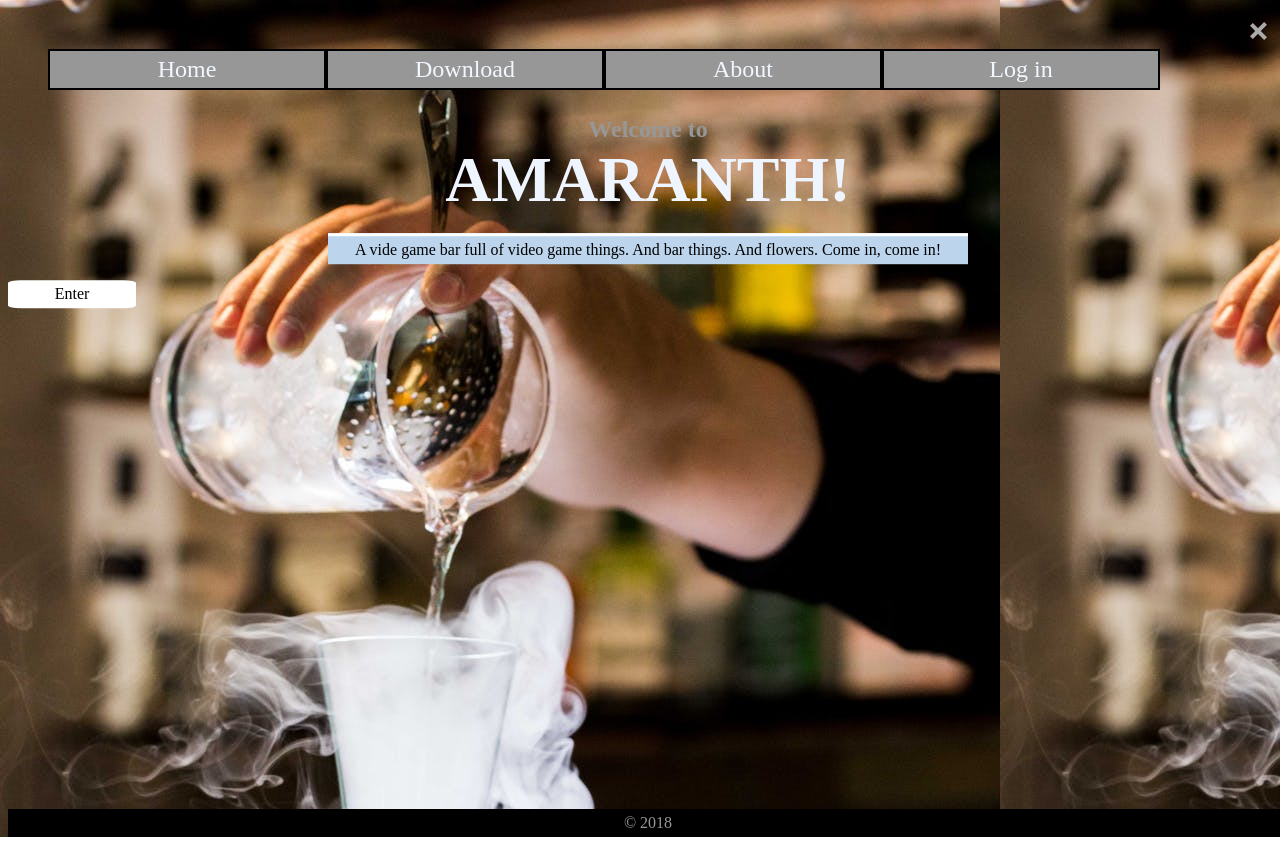
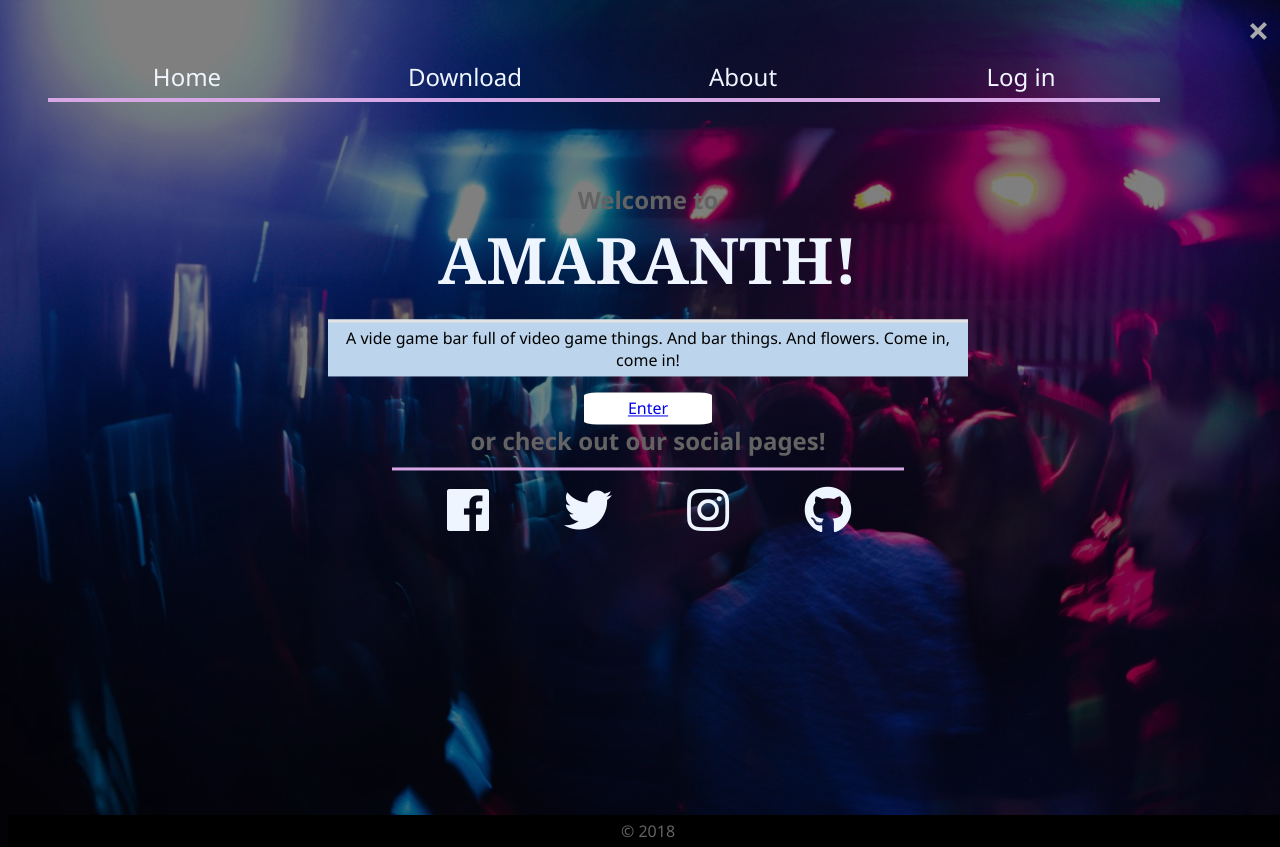
Before and after one commit to travisreynolds17/fake_game, a website: page dist/index.html in a window 1280 px wide. Both pictures are taken after a click on the element 1250 px from the left and 33 px from the top of the page. Drawn offline with Linux system fonts and the light colour scheme.

Commit message:
Added social links, adjusted color scheme

```diff
--- a/dist/css/main.css
+++ b/dist/css/main.css
@@ -8,7 +8,7 @@
   top: 20px;
   right: 20px;
   cursor: pointer;
-  transition: all 1s ease-out; }
+  transition: all 0.5s ease-out; }
   .nav-button .btn-line {
     background: #aaa;
     padding: 2px;
@@ -16,9 +16,9 @@
     width: 20px;
     z-index: 1; }
   .nav-button.close {
-    transition: all 1s ease-out; }
+    transition: all 0.5s ease-out; }
     .nav-button.close .btn-line {
-      transition: all 1s ease-out; }
+      transition: all 0.5s ease-out; }
       .nav-button.close .btn-line:nth-child(1) {
         transform: rotate(-1125deg) translate(0, 12px); }
       .nav-button.close .btn-line:nth-child(2) {
@@ -42,19 +42,22 @@
     grid-template-columns: repeat(4, 1fr);
     margin: 0 auto; }
     .nav .nav-menu.show {
-      transition: all 1s ease-out;
+      transition: all 0.5s ease-out;
       transform: translate3d(0, 100%, 0); }
   .nav .nav-branding.show {
     transform: translate3d(0, 0, 0); }
   .nav-item {
-    color: #f2f7ff;
+    color: #eff5ff;
     float: left;
     list-style: none;
-    background: #979797;
-    border: 2px solid black;
+    border-bottom: 4px solid #d7a6e4;
     padding: 5px;
     text-align: center;
-    font-size: 1.5rem; }
+    font-size: 1.5rem;
+    cursor: pointer;
+    transition: all 0.5s ease-out; }
+    .nav-item:hover {
+      color: #d7a6e4; }
 
 .btn {
   border-radius: 10%;
@@ -70,10 +73,15 @@
 body,
 html {
   width: 100%;
-  height: 100%; }
+  height: 100%;
+  font-family: "Segoe UI", Tahoma, Geneva, Verdana, sans-serif; }
 
-body {
-  background: url("/dist/images/background.jpeg"); }
+.bg-img {
+  background-image: url("/dist/images/background.jpg");
+  background-size: cover;
+  background-repeat: no-repeat;
+  background-color: rgba(0, 0, 0, 0.5);
+  background-blend-mode: overlay; }
 
 h1,
 h2,
@@ -87,7 +95,7 @@ h6 {
 .footer {
   background: black;
   font-size: 1rem;
-  color: #979797;
+  color: #636363;
   text-align: center;
   margin: auto;
   padding: 5px;
@@ -103,23 +111,39 @@ Landing Page
 *------------------------------------------------------------
 ------------------------------------------------------------*/
 #landing {
-  transition: all 1s ease-out;
+  transition: all 0.5s ease-out;
   text-align: center; }
   #landing h1 {
     color: #eff5ff;
     font-weight: 700;
     font-size: 4rem;
-    text-transform: uppercase; }
+    text-transform: uppercase;
+    font-family: Cambria, Cochin, Georgia, Times, "Times New Roman", serif; }
   #landing h2 {
-    color: #979797; }
+    color: #636363; }
   #landing p {
     background: #bcd5ec;
     width: 50%;
     margin: 2vh auto;
     padding: 5px;
-    border-top: 3px solid white; }
+    border-top: 3px solid #e3e3e3; }
   #landing.show {
     transform: translate3d(0, 35%, 0); }
+  #landing .btn {
+    margin: auto; }
+  #landing .social {
+    display: grid;
+    grid-template-columns: repeat(4, 1fr);
+    width: 40%;
+    margin: 10px auto;
+    padding: 1rem;
+    border-top: 3px solid #d7a6e4; }
+    #landing .social i {
+      color: #eff5ff;
+      font-size: 3rem; }
+      #landing .social i:hover {
+        transition: all 0.5s ease-out;
+        color: #d7a6e4; }
 
 /* ----------------------------------------------------------
 -------------------------------------------------------------
--- a/dist/index.html
+++ b/dist/index.html
@@ -6,12 +6,16 @@
   <meta name="viewport" content="width=device-width, initial-scale=1.0">
 
   <link rel="stylesheet" href="css/main.css">
+  <link rel="stylesheet" href="https://use.fontawesome.com/releases/v5.2.0/css/all.css" integrity="sha384-hWVjflwFxL6sNzntih27bfxkr27PmbbK/iSvJ+a4+0owXq79v+lsFkW54bOGbiDQ"
+    crossorigin="anonymous">
 
-  <title>Title Goes Here</title>
+
+
+  <title>Fake Game Amaranth</title>
 
 </head>
 
-<body>
+<body class="bg-img">
 
   <header>
     <div class="nav-button">
@@ -40,7 +44,26 @@
       <h2>Welcome to</h2>
       <h1>Amaranth!</h1>
       <p>A vide game bar full of video game things. And bar things. And flowers. Come in, come in!</p>
-      <div class="btn btn-light">Enter</div>
+      <div class="btn btn-light">
+        <a href="#">Enter</a>
+      </div>
+      <h2>
+        or check out our social pages!
+      </h2>
+      <div class="social">
+        <i class="fab fa-facebook">
+          <a href="#"></a>
+        </i>
+        <i class="fab fa-twitter">
+          <a href="#"></a>
+        </i>
+        <i class="fab fa-instagram">
+          <a href="#"></a>
+        </i>
+        <i class="fab fa-github">
+          <a href="#"></a>
+        </i>
+      </div>
     </div>
 
 
```
Also changed, not shown: dist/images/background.jpg (added), dist/images/pour.jpeg (renamed from dist/images/background.jpeg), 1 other file.
